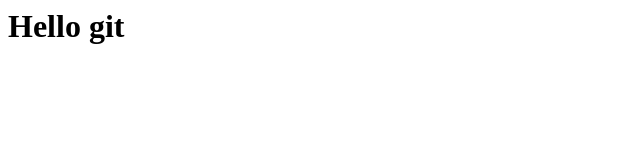
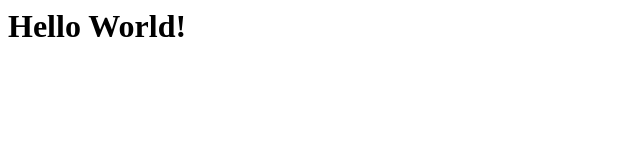
Before and after one commit to biorixx/git_test2025, a plain HTML site: page index.html in a window 1280 px wide. Shown: the whole page, without its empty margins (0-640 px from the left). Drawn offline with Linux system fonts and the light colour scheme.

Commit message:
change h1 again м2

```diff
--- a/index.html
+++ b/index.html
@@ -1 +1 @@
-<h1>Hello git</h1>
+<h1>Hello World!</h1>
```
